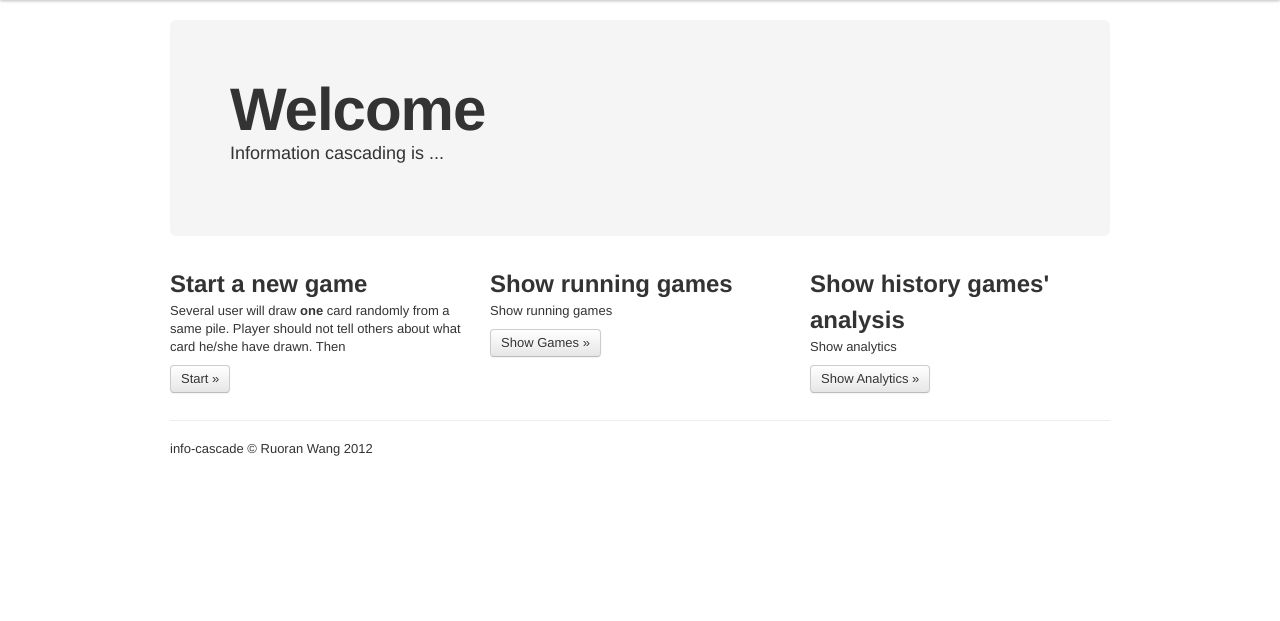
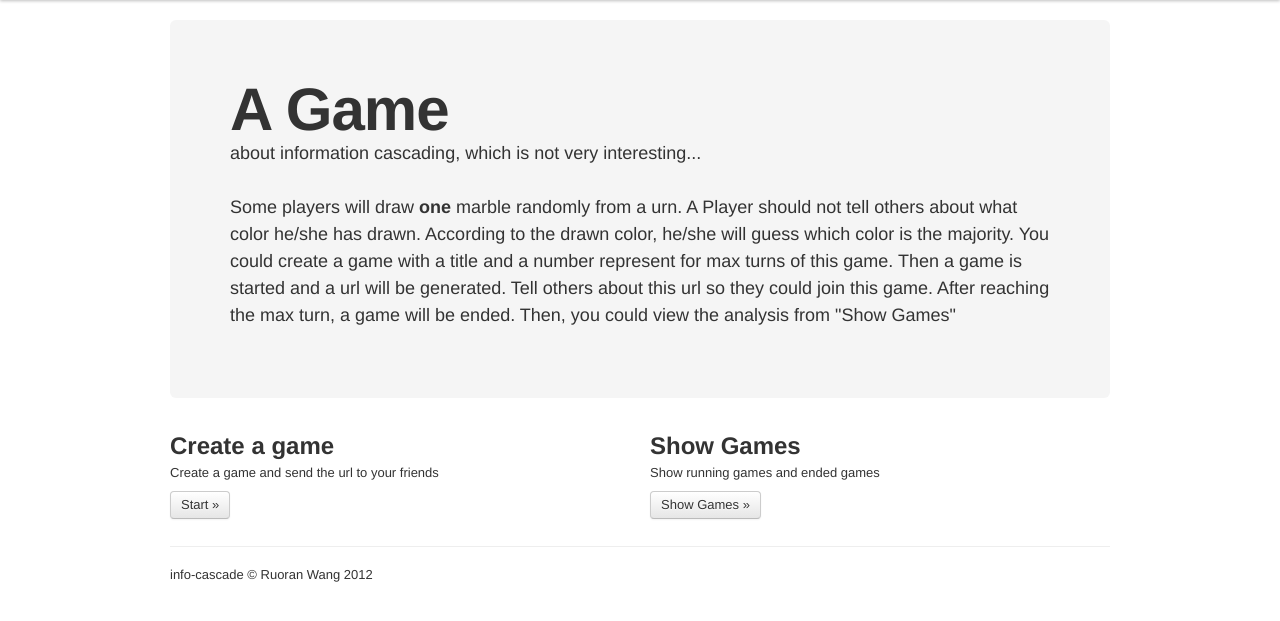
Before and after one commit to 3ancho/info-cascade, a Flask app: page / in a window 1280 px wide. Shown: the part 40-661 px from the top of the page. Run offline with Flask 2, Linux system fonts and the light colour scheme; parts of the project's set-up code (start-up, migrations or seed data) failed here and were passed over.

Commit message:
basically, working

```diff
--- a/app.yaml
+++ b/app.yaml
@@ -2,6 +2,7 @@ application: info-cascade
 version: 1
 runtime: python27
 api_version: 1
+threadsafe: false
 
 handlers:
 - url: /favicon\.ico
--- a/application/models.py
+++ b/application/models.py
@@ -7,11 +7,12 @@ class Game(db.Model):
     max_turns = db.IntegerProperty()
     current_turn = db.IntegerProperty()
     contains = db.StringProperty(required = True)
+    end = db.BooleanProperty(required = True)
 
 class Play(db.Model):
     player = db.StringProperty()
     turn = db.IntegerProperty()
     game = db.ReferenceProperty(Game)
-    guess = db.StringProperty(required=True, choices=set(["g", "b"]))   # This may deleted
-    drawn = db.StringProperty(required=True, choices=set(["g", "b"]))   # This may deleted
+    guess = db.StringProperty(required=True, choices=set([u"g", u"b"]))   # This may deleted
+    drawn = db.StringProperty(required=True, choices=set([u"g", u"b"]))   # This may deleted
     played = db.DateTimeProperty(auto_now_add = True)
--- a/application/templates/index.html
+++ b/application/templates/index.html
@@ -2,25 +2,38 @@
 
 {% block content %}
 
+<div>
+{% with messages = get_flashed_messages(with_categories=true) %}
+{% if messages %}
+<ul>
+    {% for category, message in messages %}
+    <li class="label label-{{category}}">{{ message }}</li>
+    {% endfor %}
+</ul>
+{% endif %}
+{% endwith %}
+</div>
 <div class="hero-unit">
-  <h1> Welcome </h1>
-  <p> Information cascading is ...</p>
+  <h1> A Game </h1>
+  <p> about information cascading, which is not very interesting...</p>
+  <br>
+  <p>Some players will draw <strong>one</strong> marble randomly from a urn.
+  A Player should not tell others about what color he/she has drawn.
+  According to the drawn color, he/she will guess which color is the majority.
+  You could create a game with a title and a number represent for max turns of this game.
+  Then a game is started and a url will be generated. Tell others about this url so they could join this game.
+  After reaching the max turn, a game will be ended. Then, you could view the analysis from "Show Games"</p>
 </div>
 <div class="row">
-    <div class="span4">
-        <h2>Start a new game</h2>
-        <p>Several user will draw <strong>one</strong> card randomly from a same pile. Player should not tell others about what card he/she have drawn. Then </p>
+    <div class="span6">
+        <h2>Create a game</h2>
+        <p>Create a game and send the url to your friends</p>
         <p><a class="btn" href="/game/create">Start &raquo;</a></p>
     </div>
-    <div class="span4">
-        <h2>Show running games</h2>
-        <p>Show running games</p>
+    <div class="span6">
+        <h2>Show Games</h2>
+        <p>Show running games and ended games</p>
         <p><a class="btn" href="/games">Show Games &raquo;</a></p>
-    </div>
-    <div class="span4">
-        <h2>Show history games' analysis</h2>
-        <p>Show analytics</p>
-        <p><a class="btn" href="/analytics">Show Analytics &raquo;</a></p>
     </div>
 </div>
 
--- a/application/templates/play_game.html
+++ b/application/templates/play_game.html
@@ -45,6 +45,7 @@
             <input type="radio" name="guess" value="g" /> Green <br>
             <input type="radio" name="guess" value="b" /> Black
             </p>
+            <input type="hidden" name="drawn" value={{ drawn }} />
             <input class="btn primary" type="submit" value="Submit Guess" />
         </form>
 
--- a/application/views.py
+++ b/application/views.py
@@ -22,11 +22,12 @@ def create_game():
         else:
             one = "g"
             two = "bb"
-        init = "%s%s".format(two,one)
+        init = "{}{}".format(two,one)
         game = Game(title=form.title.data + timestamp,
                     max_turns=form.max_turns.data,
                     contains=init,
-                    current_turn=1)
+                    current_turn=0,
+                    end=False)
         key = game.put()
         flash("Game created!", "success")
 
@@ -43,7 +44,37 @@ def show_games():
     games = db.GqlQuery("SELECT * "
                         "FROM Game "
                         "ORDER BY created")
+
     return render_template('show_games.html', games=games)
+
+@app.route('/game/<key>')
+def show_game(key):
+    game = db.get(str(key))
+    if game.end:
+        plays = db.GqlQuery("SELECT * "
+                            "FROM Play "
+                            "WHERE game = :1 "
+                            "ORDER BY played", game)
+        analysis = {}
+        analysis['bb'] = 0
+        analysis['gg'] = 0
+        analysis['gb'] = 0
+        analysis['bg'] = 0
+        for play in plays:
+            if play.drawn == "b" and play.guess == "b":
+                analysis['bb'] += 1
+            elif play.drawn == "g" and play.guess == "g":
+                analysis['gg'] += 1
+            elif play.drawn == "g" and play.guess == "b":
+                analysis['gb'] += 1
+            else:
+                analysis['bg'] += 1
+
+    else:
+        plays = None
+        analysis = None
+
+    return render_template('show_game.html', game=game, plays=plays, analysis=analysis)
 
 @app.route('/playgame/<key>', methods=["GET", "POST"])
 def play_game(key):
@@ -52,8 +83,11 @@ def play_game(key):
     Then the player will be provide a form asking for name and
     '''
     game = db.get(str(key))
+    if game.end:
+        flash("{}. This game is finished".format(game.title), "warning")
+        return render_template('index.html')
+
     rule = "There are three marbles, 2 black 1 green or 1 back 2 green"
-
 
     # Get plays belongs to the game
     plays = db.GqlQuery("SELECT * "
@@ -63,7 +97,7 @@ def play_game(key):
     black = 0
     green = 0
     for play in plays:
-        if play.guess == "g":
+        if play.guess == "b":
             black += 1
         else:
             green += 1
@@ -74,18 +108,18 @@ def play_game(key):
     # form = PlayForm()
     # if form.validate_on_submit():
     if request.method == "POST":
-
-        play = Play(player=request.form['player'], guess=request.form['guess'], drawn=session['drawn'], game=game)
         # Modify >> play.game.current_turn += 1
         game.current_turn += 1
+        if game.current_turn == game.max_turns:
+            game.end = True
         game.put()
+        play = Play(player=request.form['player'], guess=request.form['guess'], drawn=request.form['drawn'], game=game, turn=game.current_turn)
         # Select * from play where parent = <key>
         play_key = play.put()
 
-        session.pop('drawn')
         # resirect to home
-        return render_template('play_game.html', key=key, game=game, black=black, green=green)
+        flash("You game result is summited successfully", "success")
+        return redirect(url_for('index'))
     # Handle GET
     flash("Welcome!")
-    session['drawn'] = drawn
     return render_template('play_game.html', key=key, game=game, drawn=drawn, rule=rule, black=black, green=green)
```
Also changed, not shown: application/templates/show_game.html (added, +51 -0 lines), application/templates/show_games.html (+13 -8 lines).
